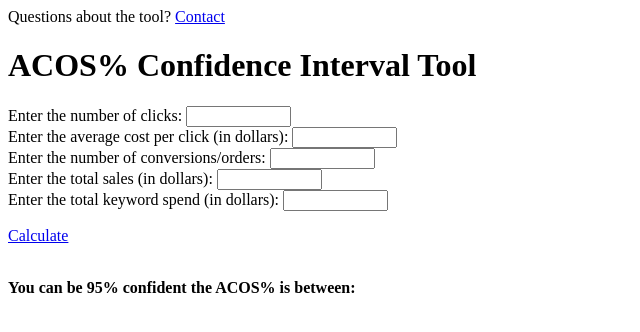
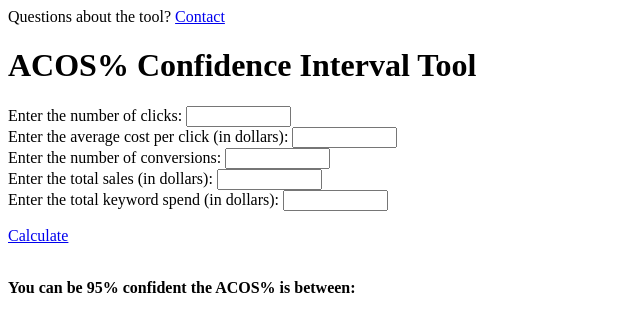
Before and after one commit to jamoncrief/ppctool, a Flask app: page / in a window 1280 px wide. Shown: the top 332 px of the page, without its empty margins (0-640 px from the left). Run offline with Flask 2, Linux system fonts and the light colour scheme; some libraries are stand-ins or nearby versions.

Commit message:
Update home.html

```diff
--- a/app/templates/home.html
+++ b/app/templates/home.html
@@ -45,7 +45,7 @@
 		<input type="text" size="10" name="clicks"> </br>
 		Enter the average cost per click (in dollars):
 		<input type="text" size="10" name="cpc"> </br>
-		Enter the number of conversions/orders:
+		Enter the number of conversions:
 		<input type="text" size="10" name="conversions"> </br>
 		Enter the total sales (in dollars):
 		<input type="text" size="10" name="totalsales"> </br>
```
